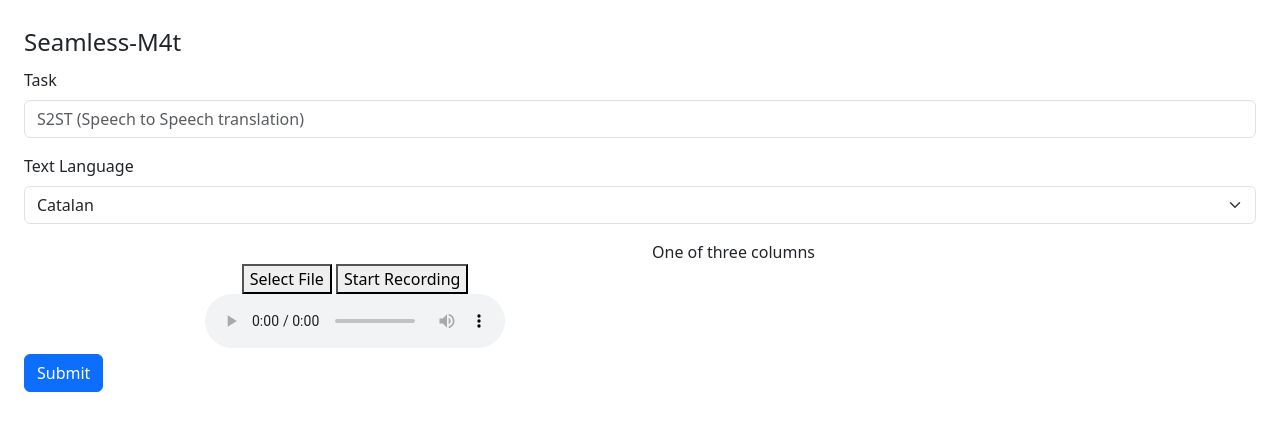
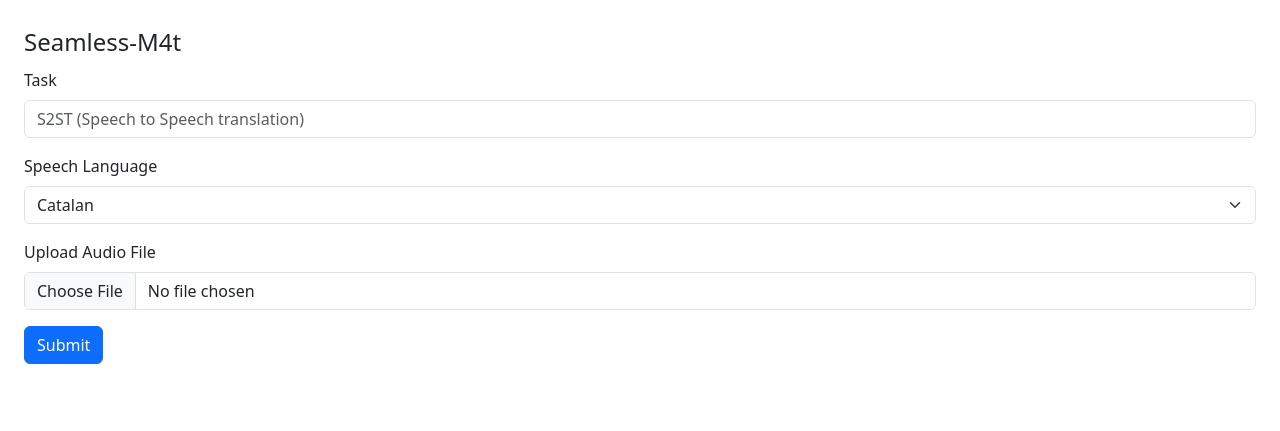
Before and after one commit to swax10/SeamlessM4T, a Flask app: page / in a window 1280 px wide. Shown: the part 72-503 px from the top of the page. Run offline with Flask 3, Linux system fonts and the light colour scheme.

Commit message:
Update Commit

```diff
--- a/app.py
+++ b/app.py
@@ -1,10 +1,22 @@
-from flask import Flask,render_template
+from flask import Flask,render_template,request
 
 app = Flask(__name__)
 
-@app.route('/')
-def hello_world():
-    return render_template('home.html')
+@app.route('/', methods=['GET', 'POST'])
+def index():
+    if request.method == 'POST':
+        selected_language = request.form.get('disabledSelect')
+        audio_file = request.files.get('fileInput')
+
+        if audio_file and selected_language:
+            translated_text = translate_audio(audio_file, selected_language)
+            return render_template('home.html', translation=translated_text)
+
+    return render_template('home.html', translation=None)
+
+def translate_audio(audio_file, target_language):
+    translated_text = f'Translated text in {target_language}'
+    return translated_text
 
 if __name__ == '__main__':
     app.run(debug=True)
--- a/templates/home.html
+++ b/templates/home.html
@@ -9,7 +9,7 @@
         <input type="text" id="disabledTextInput" class="form-control" placeholder="S2ST (Speech to Speech translation)">
       </div>
       <div class="mb-3">
-        <label for="disabledSelect" class="form-label">Text Language</label>
+        <label for="disabledSelect" class="form-label">Speech Language</label>
         <select id="disabledSelect" class="form-select">
             <option value="Catalan">Catalan</option>
             <option value="Czech">Czech</option>
@@ -49,19 +49,11 @@
         </select>
       </div>
 
-      <div class="container">
-        <div class="row">
-          <div class="col-sm text-center">
-            <button id="selectFile" class="mt-4">Select File</button>
-            <button id="startRecording">Start Recording</button>
-            <input type="file" id="fileInput" style="display: none;"> <br>
-            <audio id="audioPlayer" controls></audio>
-          </div>
-          <div class="col-sm">
-            One of three columns
-          </div>
-        </div>
-      </div>
+       <!-- Add the file input here -->
+       <div class="mb-3">
+        <label for="fileInput" class="form-label">Upload Audio File</label>
+        <input type="file" id="fileInput" class="form-control" accept="audio/*">
+    </div>
 
       <button type="submit" class="btn btn-primary">Submit</button>
     </fieldset>
--- a/templates/index.html
+++ b/templates/index.html
@@ -35,25 +35,15 @@
 
     {% endblock  %}
 
+
     <script>
-      document.getElementById('selectFile').addEventListener('click', () => {
-          // Trigger the hidden file input when the "Select File" button is clicked
-          document.getElementById('fileInput').click();
-      });
-
-      document.getElementById('fileInput').addEventListener('change', (event) => {
-          // Handle file selection here
-          const selectedFile = event.target.files[0];
-          if (selectedFile) {
-              // Do something with the selected file, e.g., display its name
-              alert(`Selected File: ${selectedFile.name}`);
-          }
-      });
-
+      const startRecordingButton = document.getElementById('startRecording');
+      const stopRecordingButton = document.getElementById('stopRecording');
+      const audioPlayer = document.getElementById('audioPlayer');
       let mediaRecorder;
       let audioChunks = [];
 
-      document.getElementById('startRecording').addEventListener('click', async () => {
+      async function startRecording() {
           try {
               const stream = await navigator.mediaDevices.getUserMedia({ audio: true });
               mediaRecorder = new MediaRecorder(stream);
@@ -66,24 +56,28 @@
 
               mediaRecorder.onstop = () => {
                   const audioBlob = new Blob(audioChunks, { type: 'audio/wav' });
-                  const audioUrl = URL.createObjectURL(audioBlob);
-                  document.getElementById('audioPlayer').src = audioUrl;
+                  audioPlayer.src = URL.createObjectURL(audioBlob);
+                  audioPlayer.style.display = 'block';
               };
 
               mediaRecorder.start();
-              alert('Recording from microphone started...');
-              document.getElementById('startRecording').disabled = true;
-
-              // Stop recording after a set duration (e.g., 10 seconds)
-              setTimeout(() => {
-                  mediaRecorder.stop();
-                  alert('Recording from microphone stopped.');
-                  document.getElementById('startRecording').disabled = false;
-              }, 10000); // 10 seconds
+              startRecordingButton.disabled = true;
+              stopRecordingButton.disabled = false;
           } catch (error) {
               console.error('Error accessing microphone:', error);
           }
-      });
+      }
+
+      function stopRecording() {
+          if (mediaRecorder && mediaRecorder.state !== 'inactive') {
+              mediaRecorder.stop();
+              startRecordingButton.disabled = false;
+              stopRecordingButton.disabled = true;
+          }
+      }
+
+      startRecordingButton.addEventListener('click', startRecording);
+      stopRecordingButton.addEventListener('click', stopRecording);
   </script>
     <script src="https://cdn.jsdelivr.net/npm/bootstrap@5.3.1/dist/js/bootstrap.bundle.min.js" integrity="sha384-HwwvtgBNo3bZJJLYd8oVXjrBZt8cqVSpeBNS5n7C8IVInixGAoxmnlMuBnhbgrkm" crossorigin="anonymous"></script>
   </body>
```
